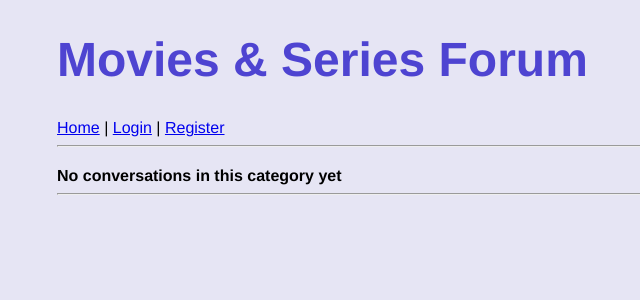
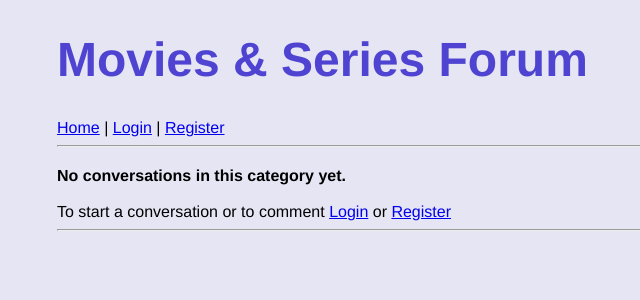
Before and after one commit to iidaw/movies-series_forum, a Flask app: template templates/categories.html in a window 1280 px wide. Shown: the top 300 px of the page, without its empty margins (223-863 px from the left). Run offline with Flask 3, Linux system fonts and the light colour scheme; the template is opened without the code that fills it, so the values that code supplies are empty.

Commit message:
added start conversation option

```diff
--- a/templates/categories.html
+++ b/templates/categories.html
@@ -4,10 +4,19 @@
 <h2>{{ category_name }}</h2>
 
 {% if not messages %}
-<b> No conversations in this category yet </b>
+<b> No conversations in this category yet. </b><br>
+<br>
 {% endif %}
 
-    {% for message in messages %}
-    <p><a href="/message/{{ message.id }}">{{ message.title }}</a></p>
-    {% endfor %}
+{% for message in messages %}
+<p><a href="/message/{{ message.id }}">{{ message.title }}</a></p>
+{% endfor %}
+
+{% if session.user_id %}</b><br>
+<a href="/newmessage">Start a conversation</a> <br>
+{% else %}
+
+To start a conversation or to comment <a href="/login">Login</a> or <a href="/register">Register</a>
+{% endif %}
+
 {% endblock %}
```
